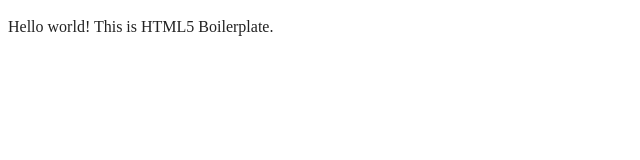
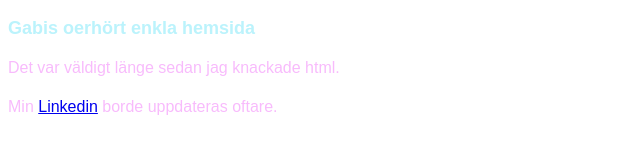
Before and after one commit to jadeitemiko/HTMLAssignement, a website built with webpack: page P0-HelloWorld/index.html in a window 1280 px wide. Shown: the whole page, without its empty margins (0-640 px from the left). Built offline with nearby package versions, Linux system fonts and the light colour scheme.

Commit message:
color css + paragraph

```diff
--- a/P0-HelloWorld/css/style.css
+++ b/P0-HelloWorld/css/style.css
@@ -83,6 +83,21 @@
 /* ==========================================================================
    Author's custom styles
    ========================================================================== */
+
+body {
+ color: #16241A;
+}
+
+h1 {
+  font-size: large;
+  color: #BBF3FC;
+  font-family: sans-serif;
+}
+
+p {
+  font-family: sans-serif;
+  color: #F8BBFC;
+}
 
 /* ==========================================================================
    Helper classes
--- a/P0-HelloWorld/index.html
+++ b/P0-HelloWorld/index.html
@@ -25,7 +25,11 @@
 <body>
 
   <!-- Add your site or application content here -->
-  <p>Hello world! This is HTML5 Boilerplate.</p>
+  <p><h1>Gabis oerhört enkla hemsida</h1></p>
+
+  <p>Det var väldigt länge sedan jag knackade html.</p>
+
+  <p>Min <a href="https://se.linkedin.com/in/gabi-gomez-l">Linkedin</a> borde uppdateras oftare.</p>
   <script src="js/app.js"></script>
 
 </body>
```
